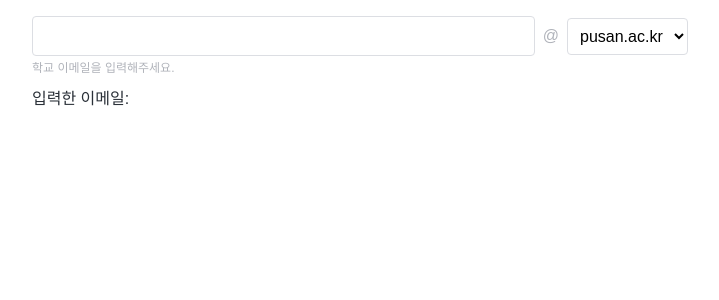
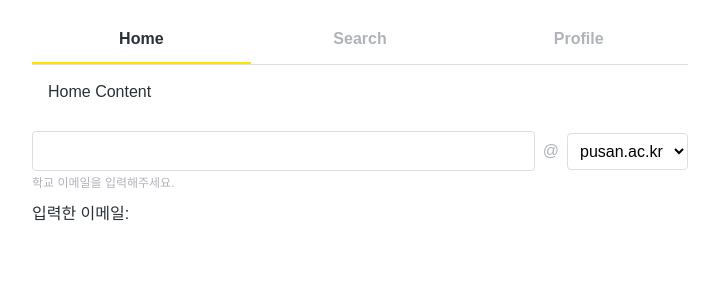
Before and after one commit to kakao-tech-campus-3rd-step3/Team13_FE, a React (Vite) app: page / in a window 1280 px wide. Shown: the top 300 px of the page, without its empty margins (280-999 px from the left). Built offline with nearby package versions, Linux system fonts and the light colour scheme; a web font is replaced by a local one.

Commit message:
feat(navigationTab): 네비게이션 탭 구현 및 테스트 코드 작성

```diff
--- a/src/App.tsx
+++ b/src/App.tsx
@@ -1,21 +1,28 @@
 import { useState } from 'react';
 
-import InputTextWithEmail from '@/components/inputTextWithEmail/index.ts';
+import InputTextWithEmail from '@/components/inputTextWithEmail';
+import NavigationTab from '@/components/navigationTab';
 
 import * as S from './App.styled.ts';
 
 function App() {
   const [email, setEmail] = useState('');
+  const tabs = [
+    { label: 'Home', content: <div>Home Content</div> },
+    { label: 'Search', content: <div>Search Content</div> },
+    { label: 'Profile', content: <div>Profile Content</div> },
+  ];
 
   return (
     <>
       <S.Container>
+        <NavigationTab tabs={tabs} />
         <InputTextWithEmail
           helperText="학교 이메일을 입력해주세요."
           onChange={setEmail}
         />
         <S.EmailText>입력한 이메일: {email}</S.EmailText>
-      </S.Container>{' '}
+      </S.Container>
     </>
   );
 }
--- /dev/null
+++ b/src/components/navigationTab/index.ts
@@ -0,0 +1,2 @@
+export { default } from './NavigationTab';
+export * from './NavigationTab';
--- /dev/null
+++ b/src/components/navigationTab/navigationTab.styled.ts
@@ -0,0 +1,27 @@
+import styled from '@emotion/styled';
+
+import { colors } from '@/theme/color';
+import { spacing } from '@/theme/spacing';
+import { typography } from '@/theme/typography';
+
+export const TabList = styled.nav`
+  display: flex;
+  border-bottom: 1px solid ${colors.border.default};
+`;
+
+export const TabButton = styled.button<{ active: boolean }>`
+  flex: 1;
+  padding: ${spacing.spacing3} ${spacing.spacing4};
+  background: none;
+  border: none;
+  cursor: pointer;
+  ${typography.subtitle1Bold};
+  color: ${({ active }) => (active ? colors.text.default : colors.text.sub)};
+  border-bottom: ${({ active }) =>
+    active ? `2px solid ${colors.brand.kakaoYellow}` : '2px solid transparent'};
+`;
+
+export const TabPanel = styled.div`
+  padding: ${spacing.spacing4};
+  ${typography.body1Regular};
+`;
--- /dev/null
+++ b/src/components/navigationTab/navigationTab.tsx
@@ -0,0 +1,37 @@
+import { useState } from 'react';
+
+import * as S from './NavigationTab.styled.ts';
+
+export interface TabItem {
+  label: string;
+  content: React.ReactNode;
+}
+
+interface NavigationTabProps {
+  tabs: TabItem[];
+}
+
+const NavigationTab = ({ tabs }: NavigationTabProps) => {
+  const [activeIndex, setActiveIndex] = useState(0);
+
+  return (
+    <div>
+      <S.TabList role="tablist">
+        {tabs.map((tab, index) => (
+          <S.TabButton
+            key={tab.label}
+            role="tab"
+            active={activeIndex === index}
+            aria-selected={activeIndex === index}
+            onClick={() => setActiveIndex(index)}
+          >
+            {tab.label}
+          </S.TabButton>
+        ))}
+      </S.TabList>
+      <S.TabPanel role="tabpanel">{tabs[activeIndex]?.content}</S.TabPanel>
+    </div>
+  );
+};
+
+export default NavigationTab;
```
Also changed, not shown: 2 other files (tests, documents, lock files or other folders).
